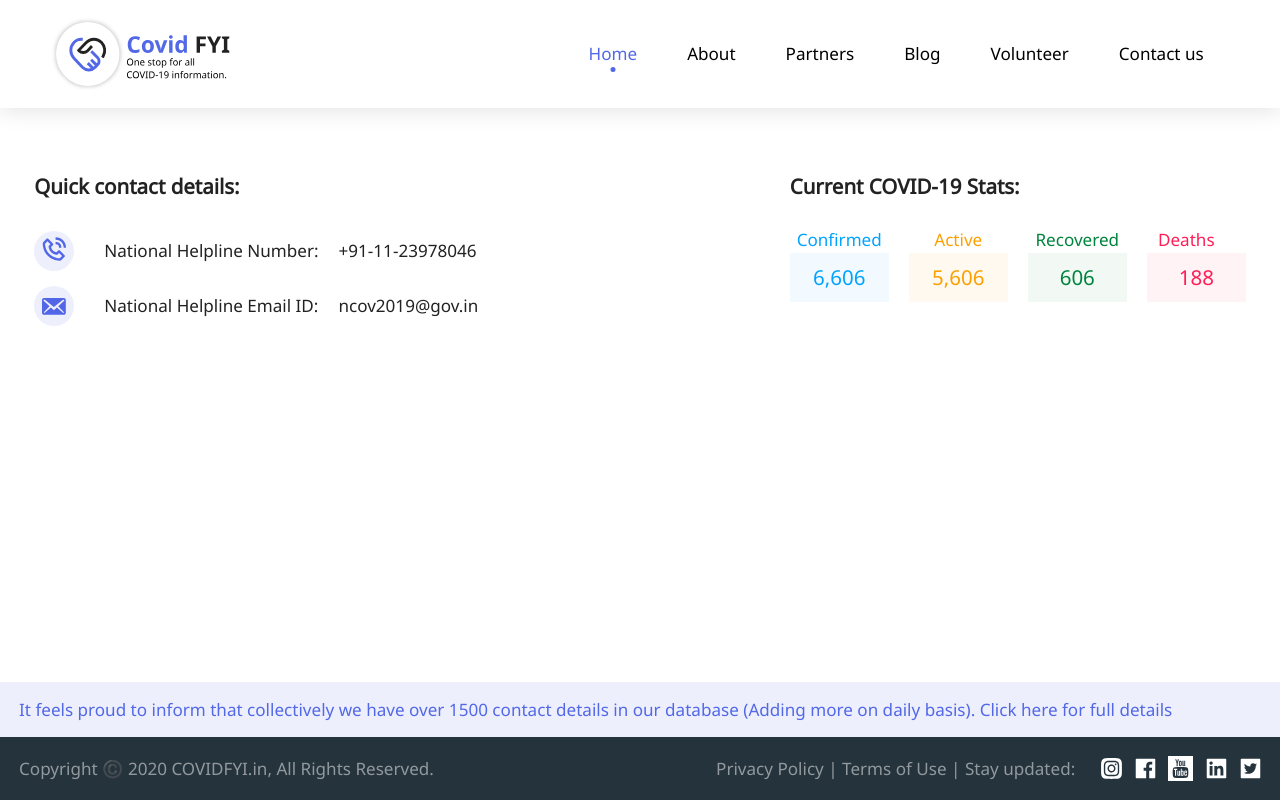
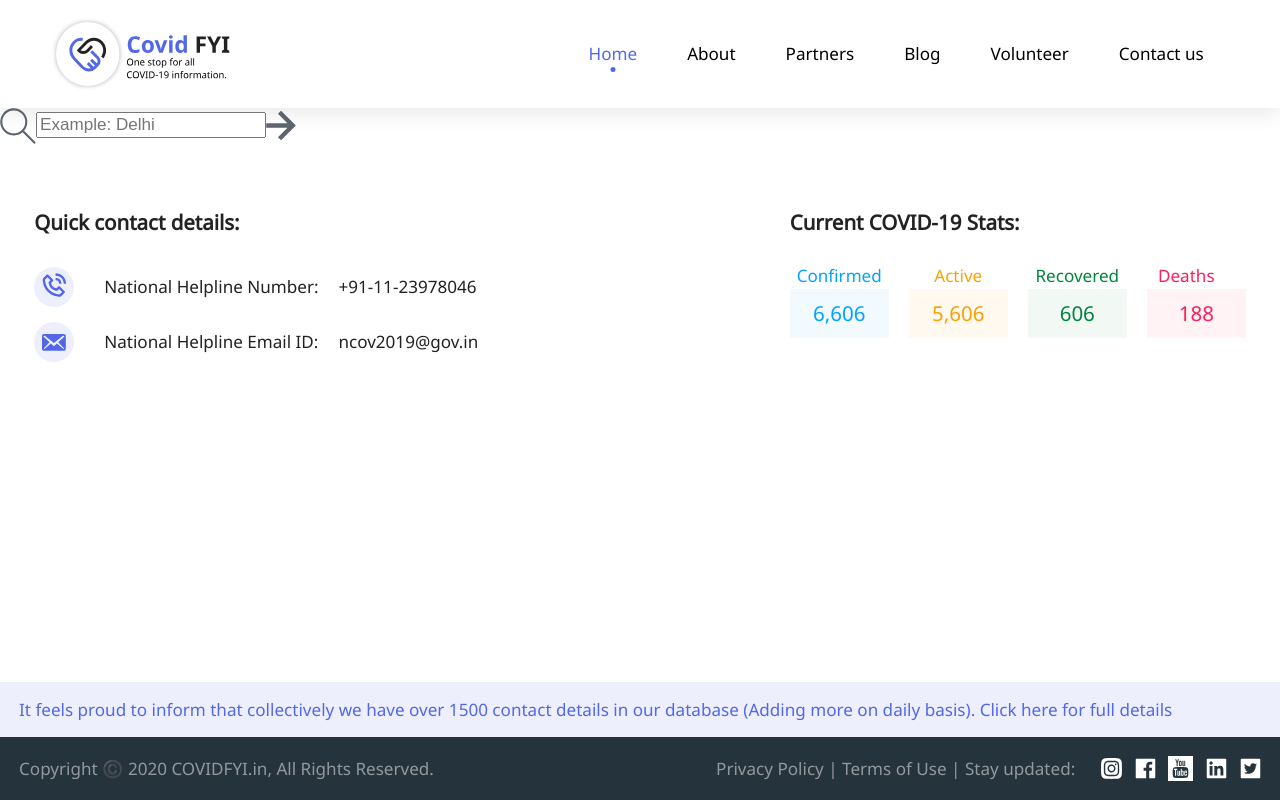
Before and after one commit to covidFYI/frontend, a Next.js app: page / in a window 1280 px wide. Built offline with nearby package versions, Linux system fonts and the light colour scheme.

Commit message:
Included SearchContainer in index.js

```diff
--- a/src/pages/index.js
+++ b/src/pages/index.js
@@ -1,6 +1,8 @@
 import Footer from '../components/Footer'
 import NavigationBar from '../components/NavigationBar'
 import InformationComponent from '../components/InformationComponent'
+import SearchBar from '../components/SearchBar'
+import SearchContainer from '../components/SearchContainer'
 
 export default function Index() {
     return (
@@ -8,6 +10,7 @@ export default function Index() {
             <NavigationBar />
             <div className="container">
                 <div className="content">
+                    <SearchContainer />
                     <InformationComponent/>
                 </div>
             </div>
```
